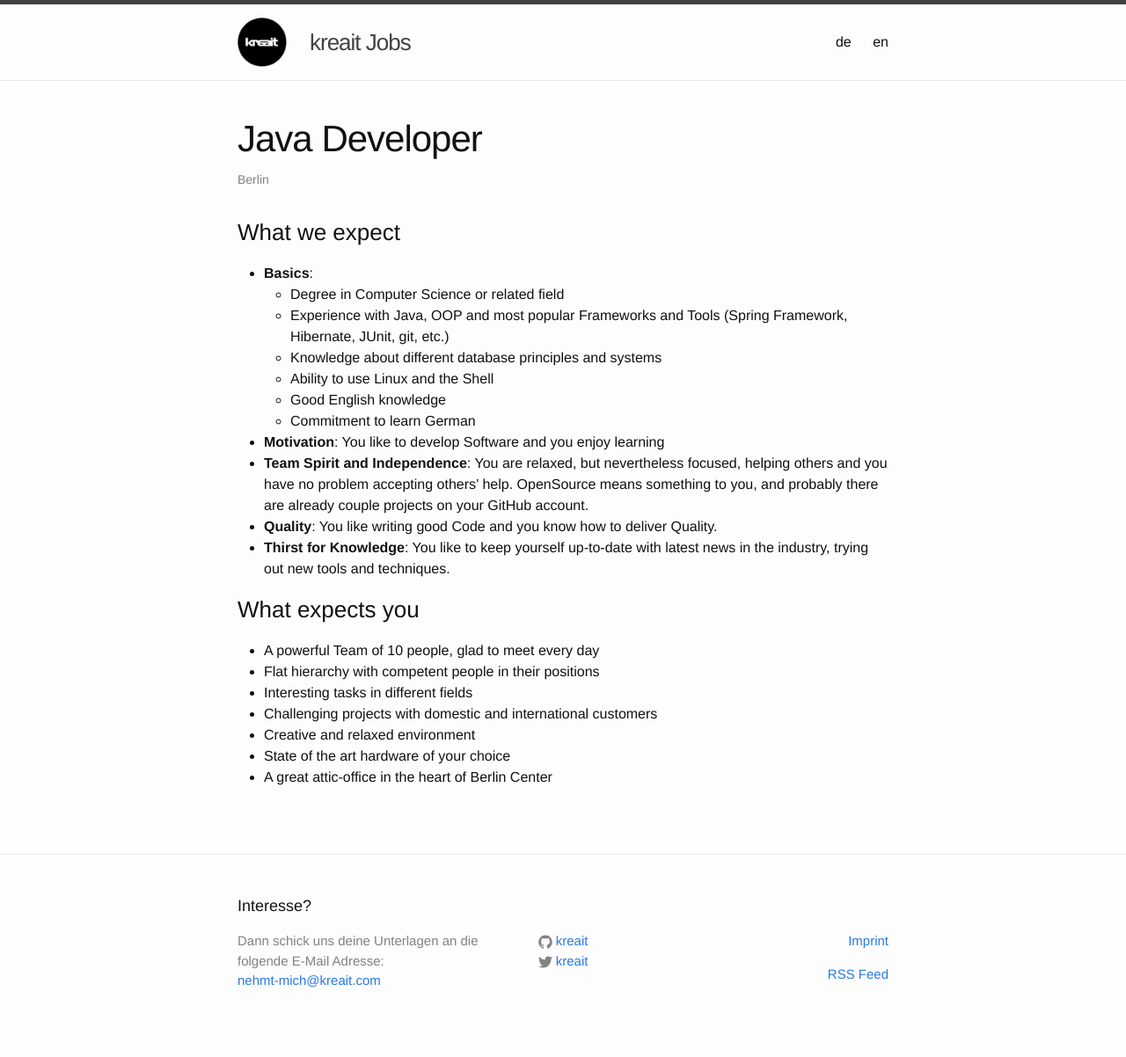
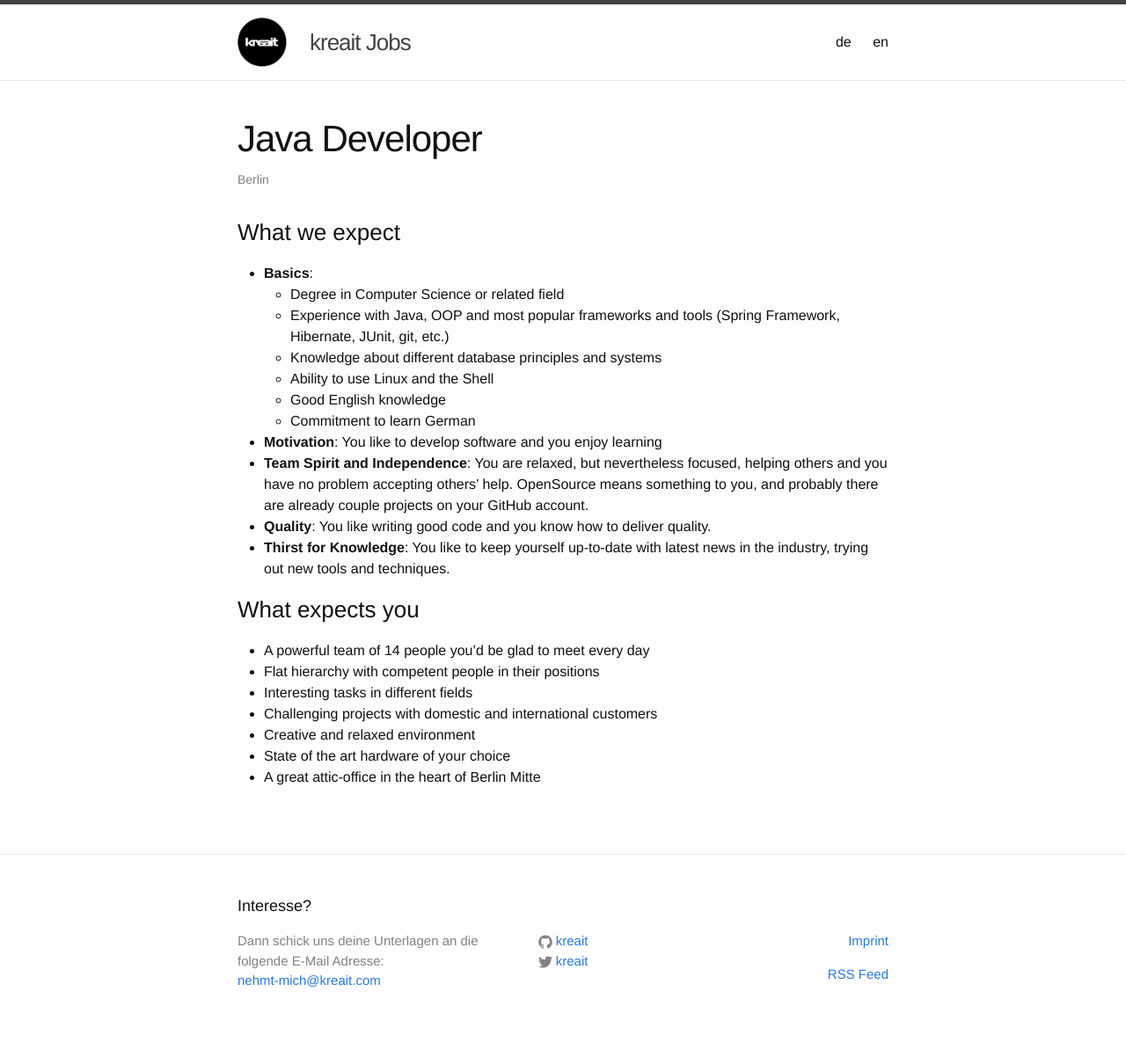
Before and after one commit to dyanakiev/jobs.kreait.com, a Jekyll site: the page built from _posts/en/2015-05-10-java-developer.md, in a window 1280 px wide. Shown: the whole page at 88% size. Built offline with Jekyll 4.4.1, drawn with Linux system fonts in a browser that asks for light colours.

Commit message:
Fix spelling and team size (#2)

```diff
--- a/_posts/en/2015-05-10-java-developer.md
+++ b/_posts/en/2015-05-10-java-developer.md
@@ -10,22 +10,22 @@ location: Berlin
 
 - **Basics**:
     + Degree in Computer Science or related field
-    + Experience with Java, OOP and most popular Frameworks and Tools (Spring Framework, Hibernate, JUnit, git, etc.)
+    + Experience with Java, OOP and most popular frameworks and tools (Spring Framework, Hibernate, JUnit, git, etc.)
     + Knowledge about different database principles and systems
     + Ability to use Linux and the Shell
     + Good English knowledge
     + Commitment to learn German
-- **Motivation**: You like to develop Software and you enjoy learning
+- **Motivation**: You like to develop software and you enjoy learning
 - **Team Spirit and Independence**: You are relaxed, but nevertheless focused, helping others and you have no problem accepting others' help. OpenSource means something to you, and probably there are already couple projects on your GitHub account.
-- **Quality**: You like writing good Code and you know how to deliver Quality.
+- **Quality**: You like writing good code and you know how to deliver quality.
 - **Thirst for Knowledge**: You like to keep yourself up-to-date with latest news in the industry, trying out new tools and techniques.
 
 ### What expects you
 
-- A powerful Team of 10 people, glad to meet every day
+- A powerful team of 14 people you'd be glad to meet every day
 - Flat hierarchy with competent people in their positions
 - Interesting tasks in different fields
 - Challenging projects with domestic and international customers
 - Creative and relaxed environment
 - State of the art hardware of your choice
-- A great attic-office in the heart of Berlin Center
+- A great attic-office in the heart of Berlin Mitte
```
